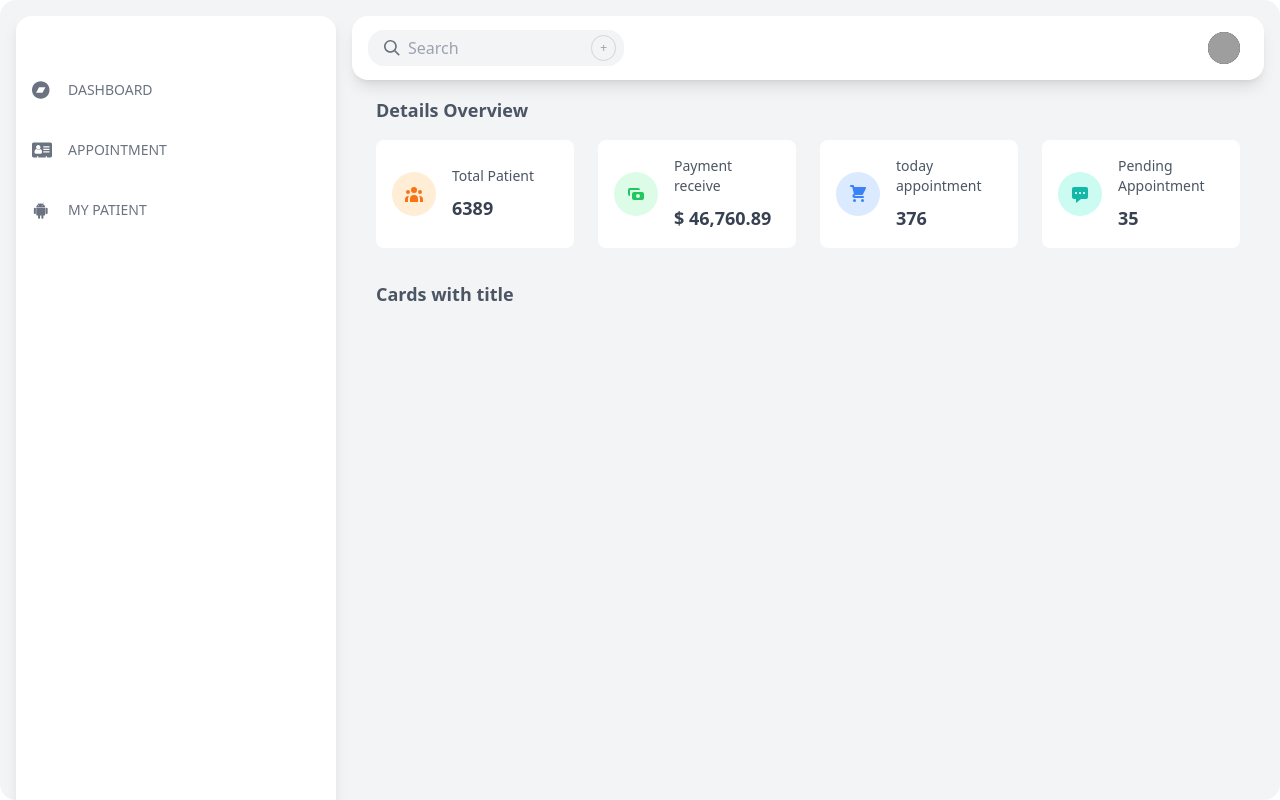
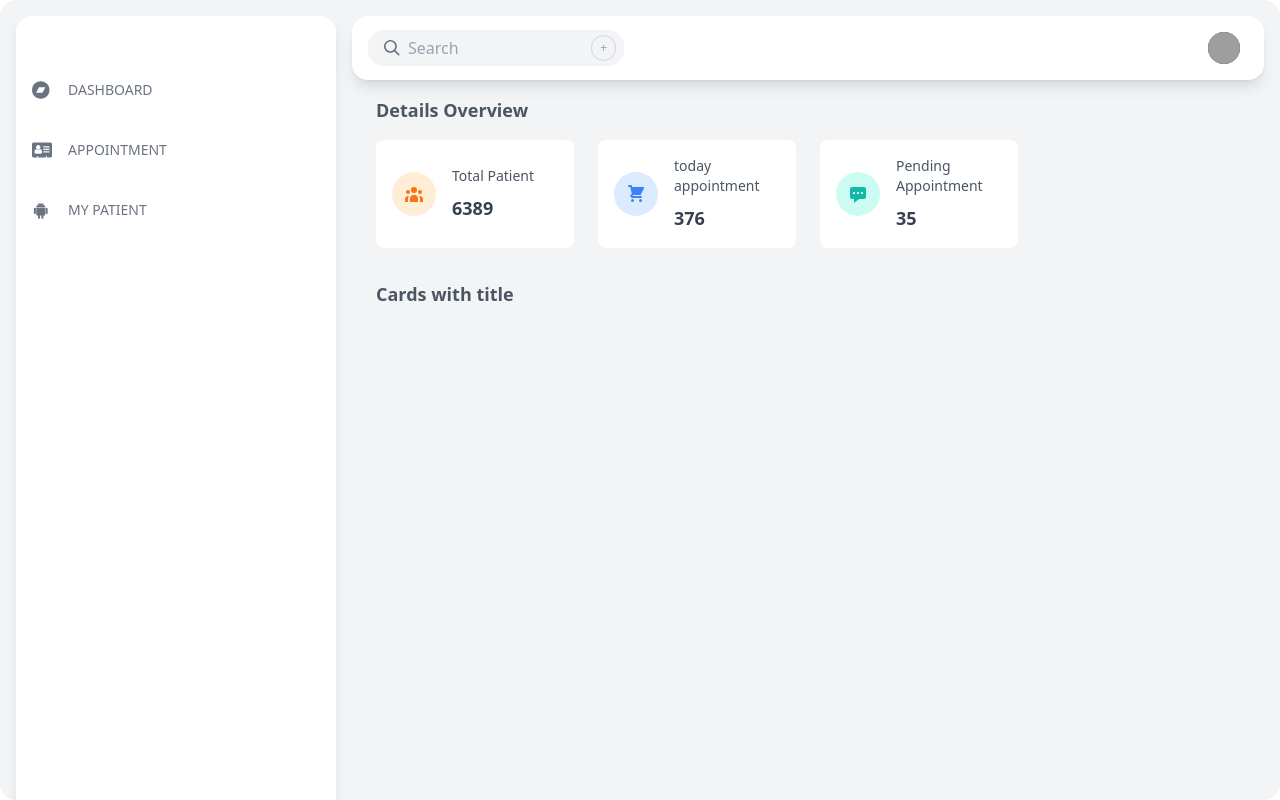
Before and after one commit to itsmeShishir/Tailwindproject, a React (Create React App) app: page /overview in a window 1280 px wide. Built offline with nearby package versions, Linux system fonts and the light colour scheme; grey boxes are pictures that could not be loaded.

Commit message:
minor fixed

```diff
--- a/src/Admin/Overview/overview.js
+++ b/src/Admin/Overview/overview.js
@@ -38,7 +38,7 @@ function OverView() {
                         </div>
                       </div>
                       {/* Card */}
-                      <div className="flex items-center p-4 bg-white rounded-lg shadow-xs">
+                      {/* <div className="flex items-center p-4 bg-white rounded-lg shadow-xs">
                         <div className="p-3 mr-4 text-green-500 bg-green-100 rounded-full">
                           <svg
                             className="w-5 h-5"
@@ -60,7 +60,7 @@ function OverView() {
                             $ 46,760.89
                           </p>
                         </div>
-                      </div>
+                      </div> */}
                       {/* Card */}
                       <div className="flex items-center p-4 bg-white rounded-lg shadow-xs">
                         <div className="p-3 mr-4 text-blue-500 bg-blue-100 rounded-full">
```
